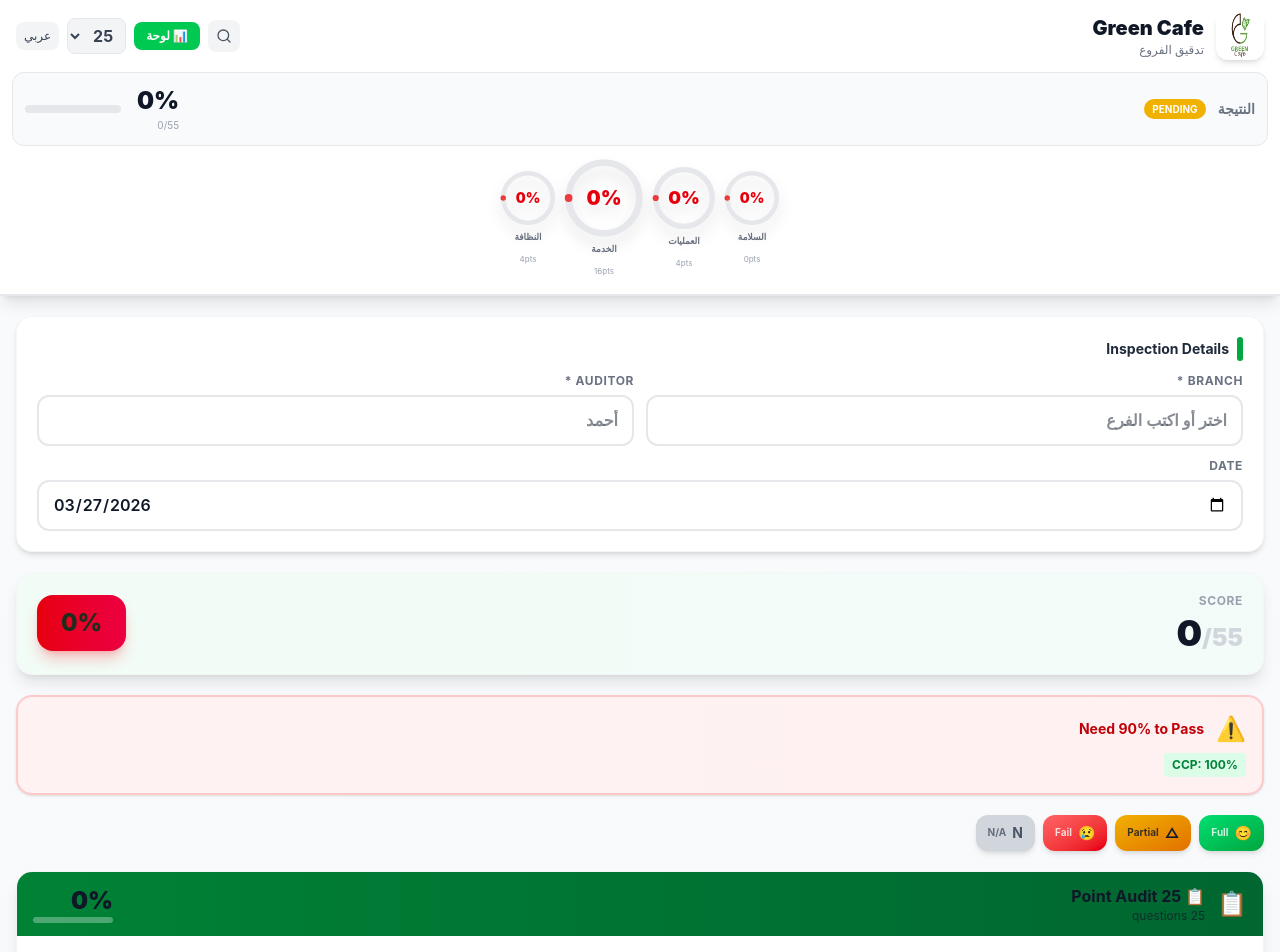
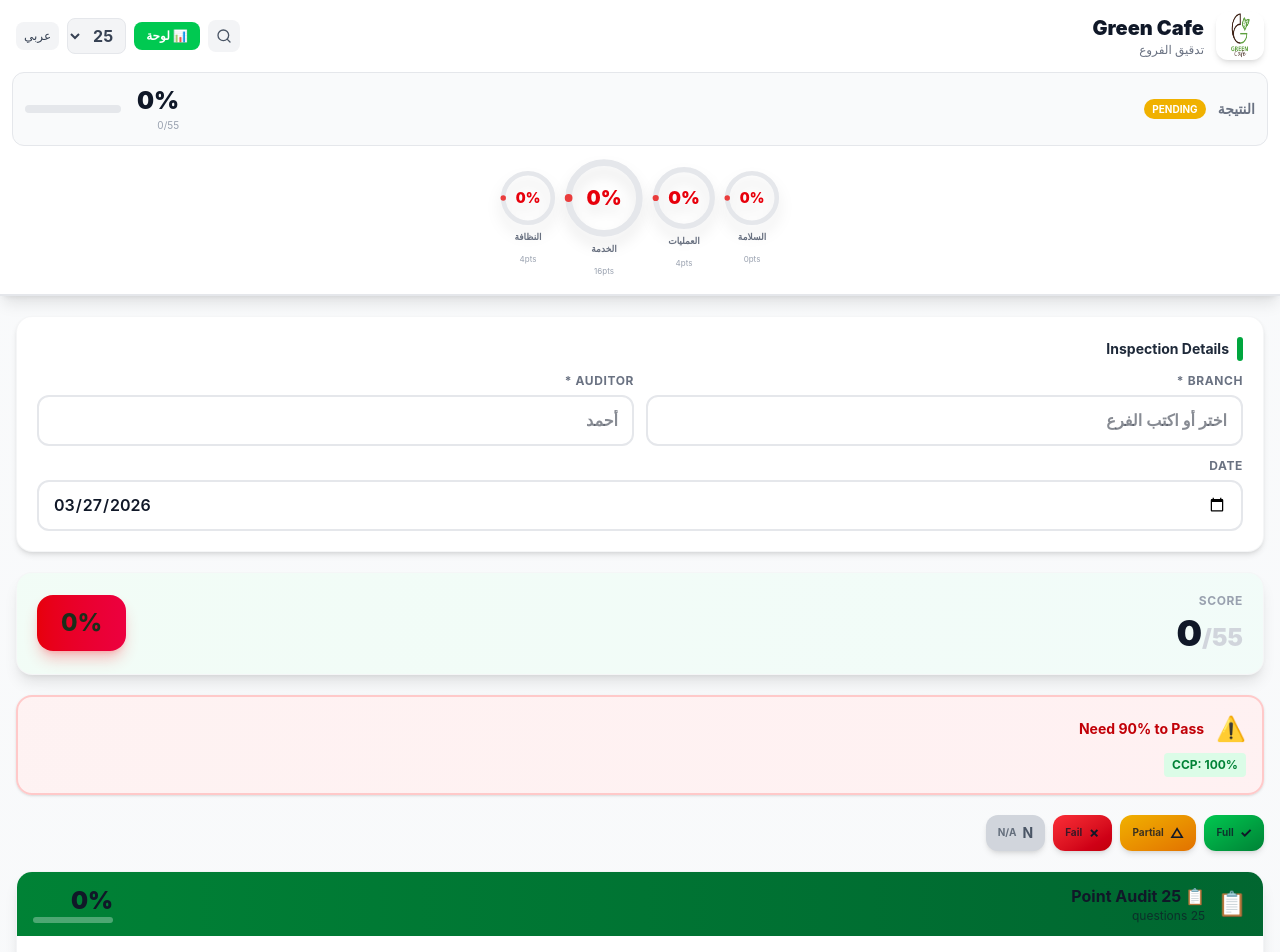
Before and after one commit to walidsobhie-code/green-cafe-audit, a Next.js app: page / in a window 1280 px wide. Shown: the top 952 px of the page. Built offline with nearby package versions, Linux system fonts and the light colour scheme.

Commit message:
feat: use emojis in question buttons (😊😐😢), remove draft banner

```diff
--- a/app/AuditForm.tsx
+++ b/app/AuditForm.tsx
@@ -21,9 +21,9 @@ interface SavedDraft {
 }
 
 const scoreButtons = [
-  { s: 2, l: '😊', c: 'bg-gradient-to-br from-green-400 to-green-600 text-white' },
+  { s: 2, l: '✓', c: 'bg-gradient-to-br from-green-500 to-green-700 text-gray-900' },
   { s: 1, l: '△', c: 'bg-gradient-to-br from-yellow-500 to-amber-600 text-gray-900' },
-  { s: 0, l: '😢', c: 'bg-gradient-to-br from-red-400 to-red-600 text-white' },
+  { s: 0, l: '✗', c: 'bg-gradient-to-br from-red-500 to-red-700 text-gray-900' },
   { s: -1, l: 'N', c: 'bg-gray-300 text-gray-600' },
 ];
 
@@ -661,7 +661,7 @@ ${actionText}`;
                               scores[p.id]?.score === 0 ? 'bg-gradient-to-br from-red-500 to-red-700' :
                               'bg-gray-300'
                             }`}>
-                              {scores[p.id]?.score === 2 ? '✓' : scores[p.id]?.score === 1 ? '△' : scores[p.id]?.score === 0 ? '✗' : '?'}
+                              {scores[p.id]?.score === 2 ? '😊' : scores[p.id]?.score === 1 ? '😐' : scores[p.id]?.score === 0 ? '😢' : '?'}
                             </div>
                           )}
                         </div>
```
